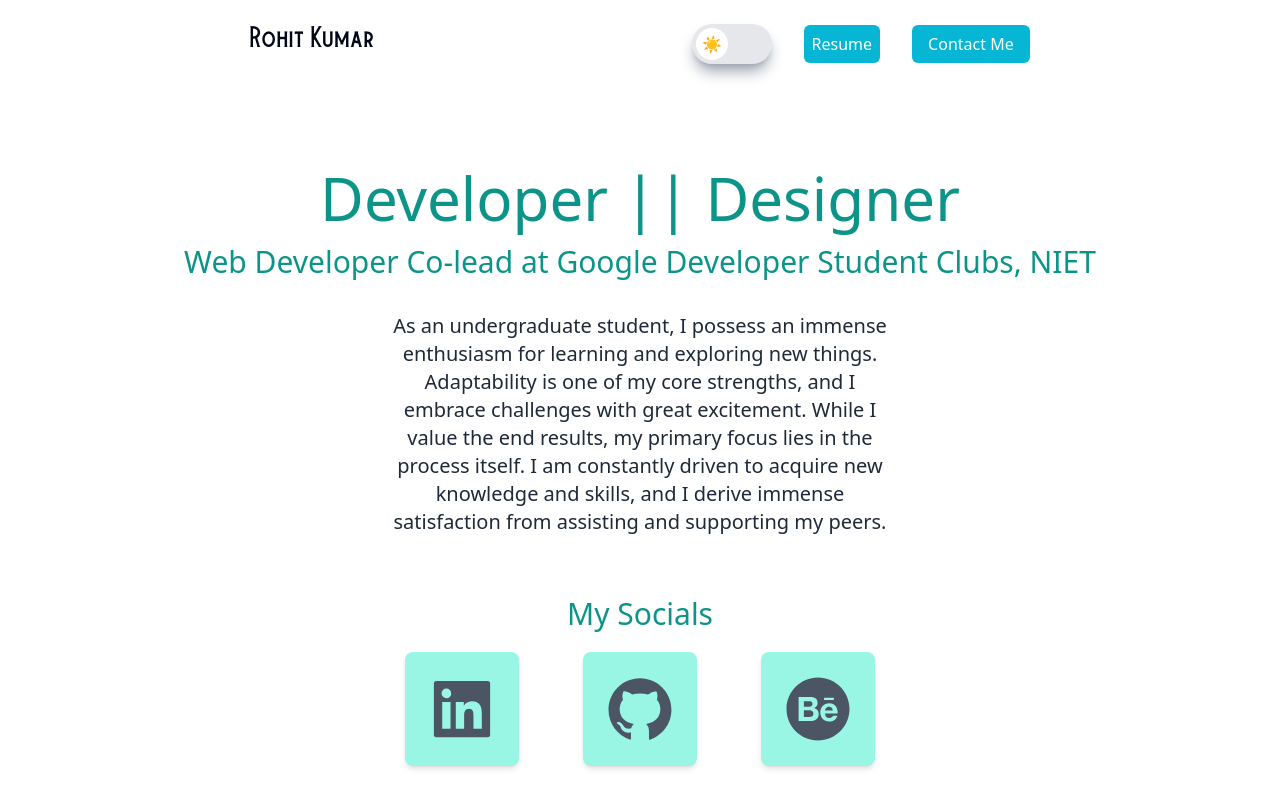
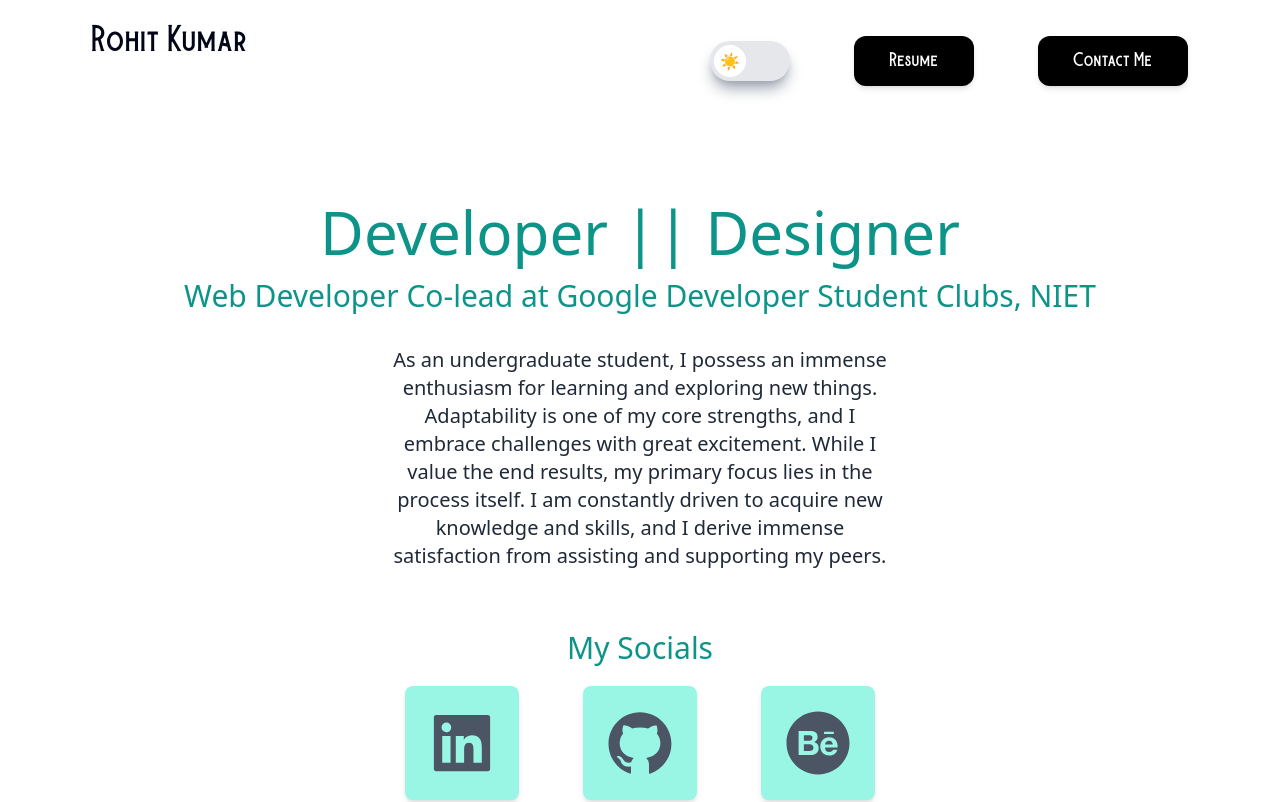
Before and after one commit to RKartik9/MyPortfolio, a Next.js app: page / in a window 1280 px wide. Shown: the top 802 px of the page. Built offline with nearby package versions, Linux system fonts and the light colour scheme.

Commit message:
changed nav-style

```diff
--- a/package.json
+++ b/package.json
@@ -13,7 +13,8 @@
     "next": "13.3.0",
     "react": "18.2.0",
     "react-dom": "18.2.0",
-    "react-icons": "^4.8.0"
+    "react-icons": "^4.8.0",
+    "react-router-dom": "^6.21.1"
   },
   "devDependencies": {
     "tailwindcss": "^3.3.1"
--- a/pages/index.js
+++ b/pages/index.js
@@ -48,6 +48,7 @@ export default function Home() {
   // const color = {
   //   color: "#fff",
   // };
+
   const [nav, setNav] = useState(false);
 
   const showNav = () => {
@@ -85,11 +86,11 @@ export default function Home() {
         </Head>
         <main className=" bg-white text-slate-950  md:px-20 lg:px-20 dark:bg-gray-900 selection:bg-pink-400 ">
           <section className="min-h-screen">
-            <nav className="p-3 py-6 mb-11 flex justify-around">
-              <h1 className="text-xl lg:text-2xl  font-burtons dark:text-white">
+            <nav className="p-3 py-6 mb-11 flex flex-col lg:flex-row justify-between items-center lg:items-start">
+              <h1 className="text-2xl lg:text-3xl font-burtons dark:text-white mb-4 lg:mb-0">
                 Rohit Kumar
               </h1>
-              <ul className="flex items-center ">
+              <ul className="flex items-center space-x-4 lg:space-x-8">
                 <label className="relative inline-flex items-center cursor-pointer">
                   <input
                     className="sr-only peer"
@@ -111,13 +112,10 @@ export default function Home() {
         `}
                   ></div>
                 </label>
-
                 <li>
                   <a
-                    className=" bg-gradient-to-r from bg-cyan-500 to-teal-500 text-white
-                    px-1
-                  lg:px-2 py-2 rounded-md ml-3 lg:ml-8 text-0.5rem "
                     href="https://drive.google.com/file/d/14qGXwt8-sVvOE2CiD3g-7prfiTXQbQH1/view?usp=sharing"
+                    className="lg:w-[120px] font-burtons w-[90px] bg-black h-[50px] mx-2 lg:mx-8 my-3 flex items-center justify-center rounded-xl cursor-pointer relative overflow-hidden transition-all duration-500 ease-in-out shadow-md hover:scale-105 hover:shadow-lg before:absolute before:top-0 before:-left-full before:w-full before:h-full before:bg-gradient-to-r before:from-[#009b49] before:to-[rgb(105,184,141)] before:transition-all before:duration-500 before:ease-in-out before:z-[-1] before:rounded-xl hover:before:left-0 text-[#fff]"
                     target="_blank"
                   >
                     Resume
@@ -125,9 +123,8 @@ export default function Home() {
                 </li>
                 <li className="text-0.5rem">
                   <a
-                    className=" bg-gradient-to-r from bg-cyan-500 to-teal-500 text-white
-                 px-1 lg:px-4 py-2 rounded-md ml-3 lg:ml-8 text-0.5rem"
                     href="https://form.typeform.com/to/pXJfDEE5"
+                    className="lg:w-[150px] font-burtons w-[100px] bg-black h-[50px] my-3 flex items-center justify-center rounded-xl cursor-pointer relative overflow-hidden transition-all duration-500 ease-in-out shadow-md hover:scale-105 hover:shadow-lg before:absolute before:top-0 before:-left-full before:w-full before:h-full before:bg-gradient-to-r before:from-[#009b49] before:to-[rgb(105,184,141)] before:transition-all before:duration-500 before:ease-in-out before:z-[-1] before:rounded-xl hover:before:left-0 text-[#fff]"
                     target="_blank"
                   >
                     Contact Me
@@ -135,6 +132,7 @@ export default function Home() {
                 </li>
               </ul>
             </nav>
+
             {/* <div className="text-center ">
               <h3 className="greet text-xl py-1 text-teal-600 font-medium md:text-2xl dark:text-cyan-400">
                 {Greet}
```
Also changed, not shown: 1 other file (tests, documents, lock files or other folders). Lines whose indentation alone changed are shown as unchanged.
